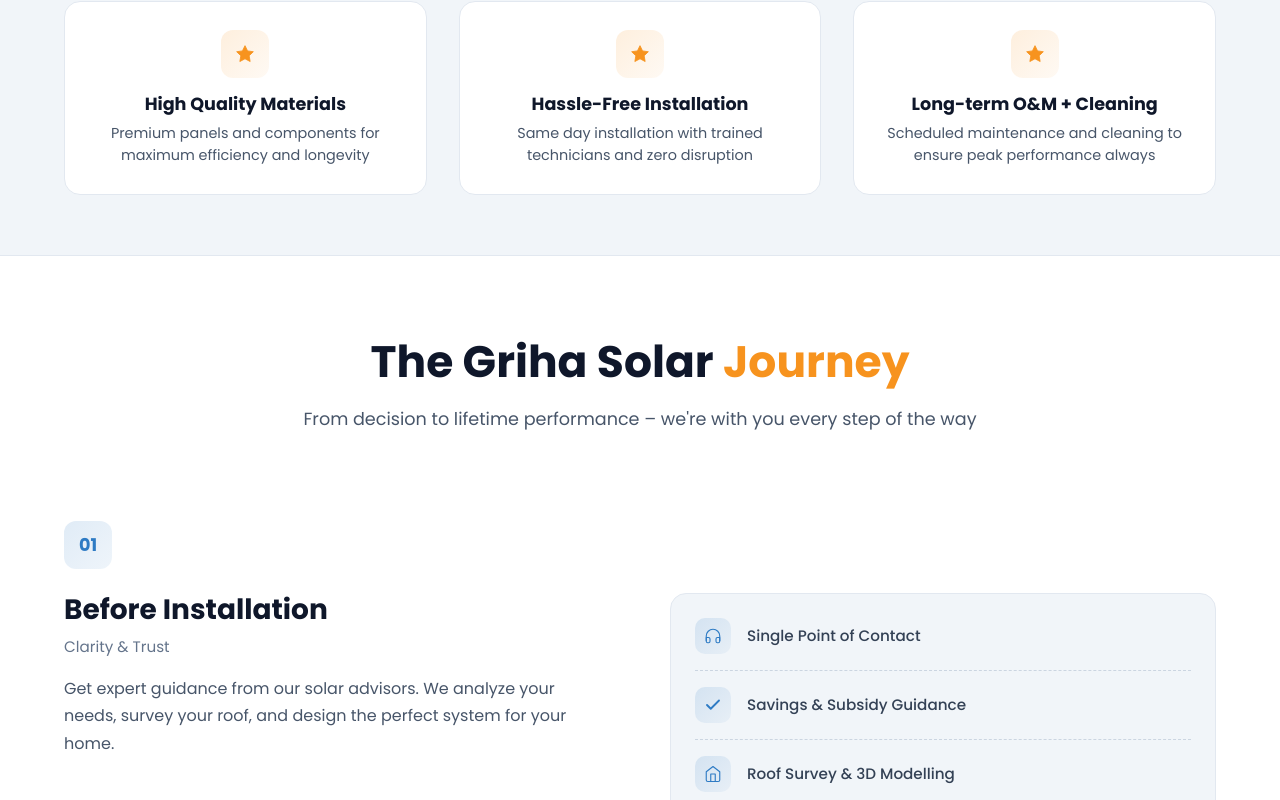
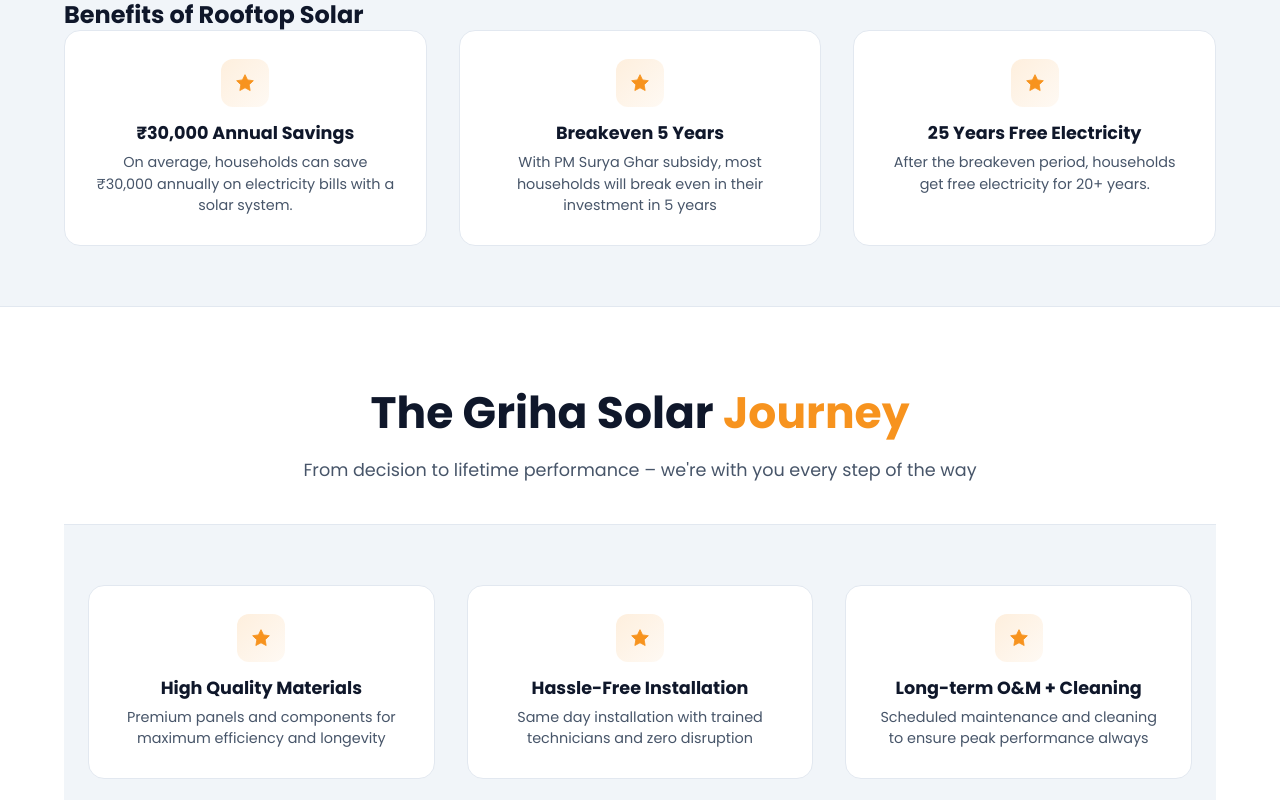
Before and after one commit to ryu-yatish/griha-solar-fe, a React (Vite) app: page / in a window 1280 px wide. Shown: the part 860-1660 px from the top of the page. Built offline with nearby package versions, Linux system fonts and the light colour scheme.

Commit message:
Changes to landing page. Moved Benefits in a separate section and also moved USP inside the Griha Solar Journey Section

```diff
--- a/src/App.jsx
+++ b/src/App.jsx
@@ -202,49 +202,34 @@
               Get in Touch
             </button>
           </div>
-          {/* <div className="hero-stats">
-            <img src="/SolarFront.png" alt="Griha Solar" />
-
-            <div className="stat-item">
-              <div className="stat-number">₹30K<span>+</span></div>
-              <div className="stat-label">Annual Savings</div>
-            </div>
-            <div className="stat-item">
-              <div className="stat-number">4-5<span>Yr</span></div>
-              <div className="stat-label">Breakeven</div>
-            </div>
-            <div className="stat-item">
-              <div className="stat-number zero-highlight">ZERO</div>
-              <div className="stat-label">Bills for 25 Years</div>
-            </div>
-          </div> */}
         </div>
       </section>
 
-      {/* USP Section */}
+      {/* Benefits of Rooftop Solar Section */}
       <section className="usp">
         <div className="container">
+          <h2>Benefits of Rooftop Solar</h2>
           <div className="usp-grid">
             <div className="usp-card">
               <div className="usp-icon">
                 <StarIcon />
               </div>
-              <h4>High Quality Materials</h4>
-              <p>Premium panels and components for maximum efficiency and longevity</p>
+              <h4>₹30,000 Annual Savings</h4>
+              <p>On average, households can save ₹30,000 annually on electricity bills with a solar system.</p>
             </div>
             <div className="usp-card">
               <div className="usp-icon">
                 <StarIcon />
               </div>
-              <h4>Hassle-Free Installation</h4>
-              <p>Same day installation with trained technicians and zero disruption</p>
+              <h4>Breakeven 5 Years</h4>
+              <p>With PM Surya Ghar subsidy, most households will break even in their investment in 5 years</p>
             </div>
             <div className="usp-card">
               <div className="usp-icon">
                 <StarIcon />
               </div>
-              <h4>Long-term O&M + Cleaning</h4>
-              <p>Scheduled maintenance and cleaning to ensure peak performance always</p>
+              <h4>25 Years Free Electricity</h4>
+              <p>After the breakeven period, households get free electricity for 20+ years.</p>
             </div>
           </div>
         </div>
@@ -257,6 +242,35 @@
             <h2>The Griha Solar <span>Journey</span></h2>
             <p>From decision to lifetime performance – we're with you every step of the way</p>
           </div>
+
+          {/* USP Section */}
+          <section className="usp">
+            <div className="container">
+              <div className="usp-grid">
+                <div className="usp-card">
+                  <div className="usp-icon">
+                    <StarIcon />
+                  </div>
+                  <h4>High Quality Materials</h4>
+                  <p>Premium panels and components for maximum efficiency and longevity</p>
+                </div>
+                <div className="usp-card">
+                  <div className="usp-icon">
+                    <StarIcon />
+                  </div>
+                  <h4>Hassle-Free Installation</h4>
+                  <p>Same day installation with trained technicians and zero disruption</p>
+                </div>
+                <div className="usp-card">
+                  <div className="usp-icon">
+                    <StarIcon />
+                  </div>
+                  <h4>Long-term O&M + Cleaning</h4>
+                  <p>Scheduled maintenance and cleaning to ensure peak performance always</p>
+                </div>
+              </div>
+            </div>
+          </section>
 
           {/* Step 1: Before Installation */}
           <div className="journey-step">
```
